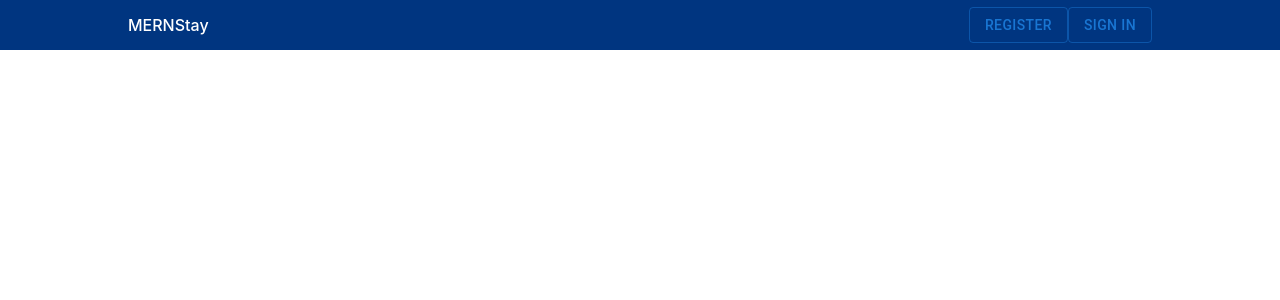
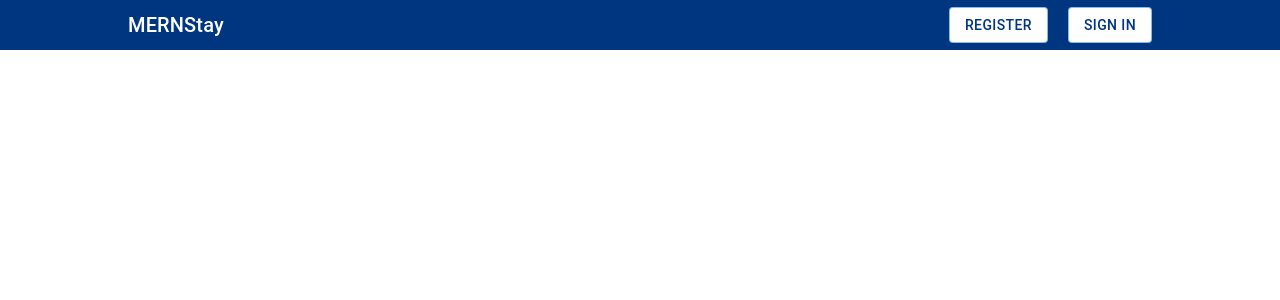
Before and after one commit to Wahaj-Ali/MERNStay, a React (Create React App) app in the folder client/: page / in a window 1280 px wide. Shown: the top 300 px of the page. Built offline with nearby package versions, Linux system fonts and the light colour scheme; the HTML template or start-up script is replaced by a standard one.

Commit message:
Add Navbar component.
- Create Nav component.
- Use custom CSS and Material UI.

```diff
--- a/client/src/components/Navbar/Navbar.css
+++ b/client/src/components/Navbar/Navbar.css
@@ -13,15 +13,3 @@
     align-items: center;
     justify-content: space-between;
 }
-
-.logo {
-    font-weight: 500;
-}
-
-.navBtn {
-    margin-left: 20px;
-    border: none;
-    padding: 5px 10px;
-    color: #003580;
-    background: #fff;
-}
--- a/client/src/components/Navbar/Navbar.jsx
+++ b/client/src/components/Navbar/Navbar.jsx
@@ -1,22 +1,32 @@
 import React from 'react';
 import './Navbar.css';
 import Button from '@mui/material/Button';
+import { Typography } from '@mui/material';
+
+const styles = {
+  button: {
+    color: '#003580',
+    background: '#fff',
+    marginLeft: '20px',
+    '&:hover': {
+      // Define styles for when the button is being hovered over
+      // For example, you can change the background color on hover
+      background: '#003580',
+      color: '#fff',
+    },
+  },
+};
 
 export const Navbar = () => {
-  const navBtnStyle = {
-    marginLeft: '20px',
-    border: 'none',
-    padding: '5px 10px',
-    color: '#003580',
-    backgroundColor: '#fff',
-  };
+
   return (
     <div className='navbar'>
       <div className="navContainer">
-        <span className="logo">MERNStay</span>
+        {/* <span className="logo">MERNStay</span> */}
+        <Typography variant='h6' sx={{ display: { xs: "none", sm: "block", fontWeight:'500' } }}>MERNStay</Typography>
         <div className="navItems">
-          <Button variant="outlined" className='navBtn'>Register</Button>
-          <Button variant="outlined" className={navBtnStyle}>Sign In</Button>
+          <Button variant="outlined" sx={styles.button}>Register</Button>
+          <Button variant="outlined" sx={styles.button}>Sign In</Button>
         </div>
       </div>
     </div>
```
